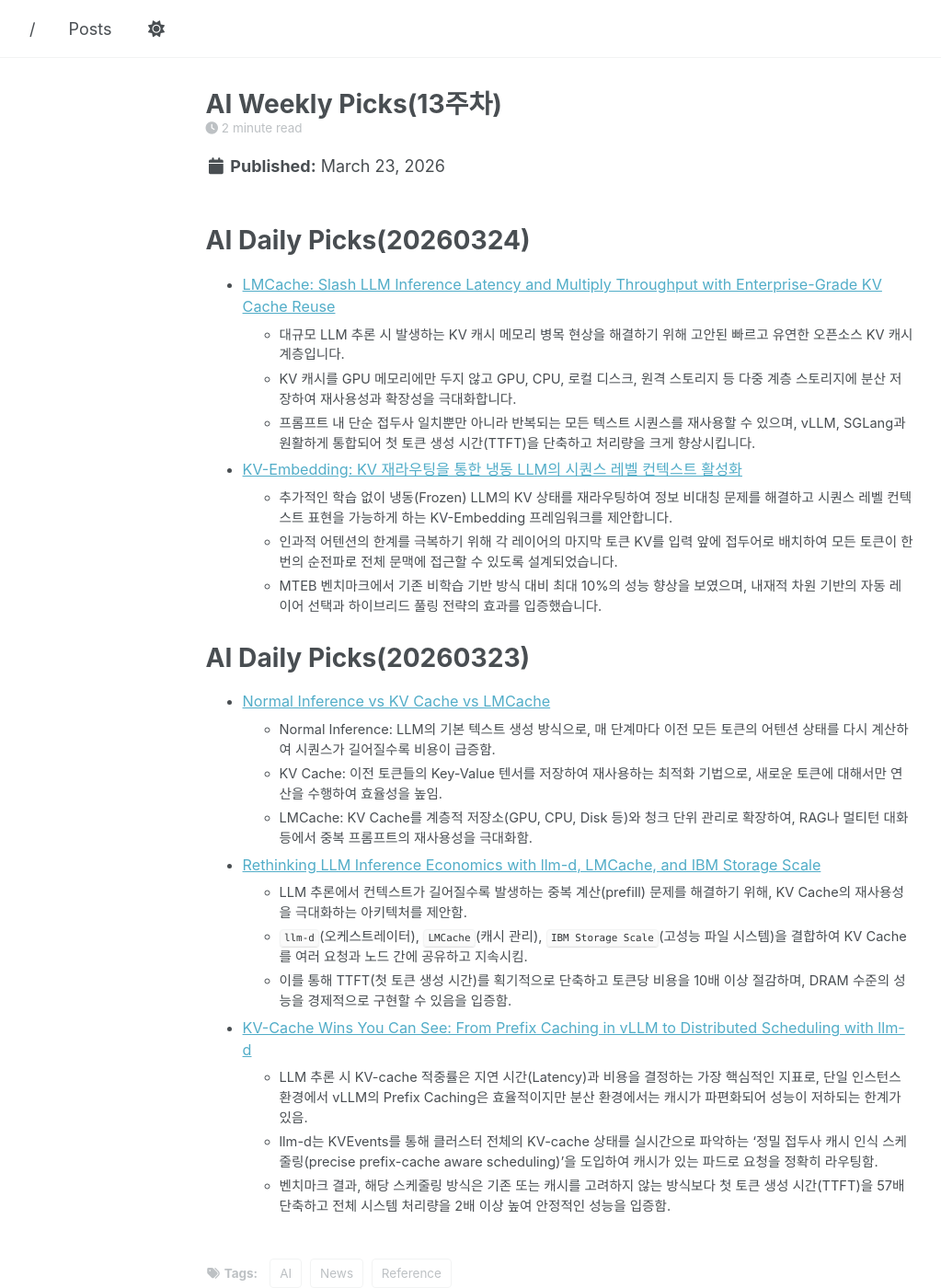
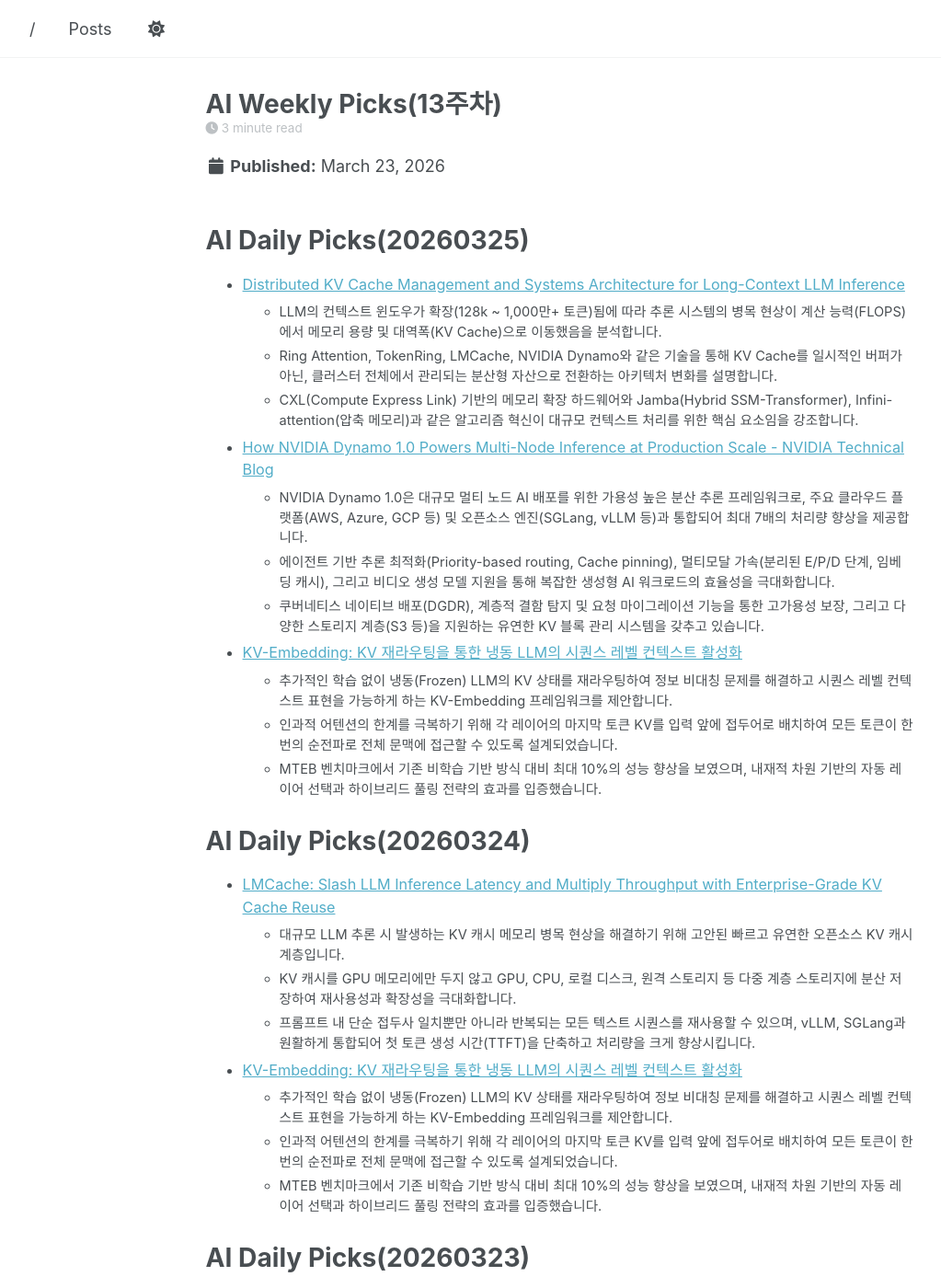
Before and after one commit to parameterfreak/parameterfreak.github.io, a Jekyll site: the page built from _posts/2026-03-23-ai-weekly-picks.md, in a window 1280 px wide and 1400 px high. Shown: the whole window at 92% size, without its empty margins (58-1081 px from the left). Built offline with Jekyll 4.4.1, drawn with Linux system fonts in a browser that asks for light colours; a script that is not in the unit is left out.

Commit message:
Add AI Daily Picks for March 25, 2026
Added AI Daily Picks for March 25, 2026, including articles on distributed KV cache management, NVIDIA Dynamo 1.0, and KV-Embedding.

```diff
--- a/_posts/2026-03-23-ai-weekly-picks.md
+++ b/_posts/2026-03-23-ai-weekly-picks.md
@@ -9,6 +9,23 @@
   - News
   - Reference
 ---
+
+# AI Daily Picks(20260325)
+
+* [Distributed KV Cache Management and Systems Architecture for Long-Context LLM Inference](https://uplatz.com/blog/distributed-kv-cache-management-and-systems-architecture-for-long-context-llm-inference/)
+  * LLM의 컨텍스트 윈도우가 확장(128k ~ 1,000만+ 토큰)됨에 따라 추론 시스템의 병목 현상이 계산 능력(FLOPS)에서 메모리 용량 및 대역폭(KV Cache)으로 이동했음을 분석합니다.
+  * Ring Attention, TokenRing, LMCache, NVIDIA Dynamo와 같은 기술을 통해 KV Cache를 일시적인 버퍼가 아닌, 클러스터 전체에서 관리되는 분산형 자산으로 전환하는 아키텍처 변화를 설명합니다.
+  * CXL(Compute Express Link) 기반의 메모리 확장 하드웨어와 Jamba(Hybrid SSM-Transformer), Infini-attention(압축 메모리)과 같은 알고리즘 혁신이 대규모 컨텍스트 처리를 위한 핵심 요소임을 강조합니다.
+
+* [How NVIDIA Dynamo 1.0 Powers Multi-Node Inference at Production Scale - NVIDIA Technical Blog](https://developer.nvidia.com/blog/nvidia-dynamo-1-production-ready/)
+  * NVIDIA Dynamo 1.0은 대규모 멀티 노드 AI 배포를 위한 가용성 높은 분산 추론 프레임워크로, 주요 클라우드 플랫폼(AWS, Azure, GCP 등) 및 오픈소스 엔진(SGLang, vLLM 등)과 통합되어 최대 7배의 처리량 향상을 제공합니다.
+  * 에이전트 기반 추론 최적화(Priority-based routing, Cache pinning), 멀티모달 가속(분리된 E/P/D 단계, 임베딩 캐시), 그리고 비디오 생성 모델 지원을 통해 복잡한 생성형 AI 워크로드의 효율성을 극대화합니다.
+  * 쿠버네티스 네이티브 배포(DGDR), 계층적 결함 탐지 및 요청 마이그레이션 기능을 통한 고가용성 보장, 그리고 다양한 스토리지 계층(S3 등)을 지원하는 유연한 KV 블록 관리 시스템을 갖추고 있습니다.
+
+* [KV-Embedding: KV 재라우팅을 통한 냉동 LLM의 시퀀스 레벨 컨텍스트 활성화](https://arxiv.org/abs/2601.01046)
+  * 추가적인 학습 없이 냉동(Frozen) LLM의 KV 상태를 재라우팅하여 정보 비대칭 문제를 해결하고 시퀀스 레벨 컨텍스트 표현을 가능하게 하는 KV-Embedding 프레임워크를 제안합니다.
+  * 인과적 어텐션의 한계를 극복하기 위해 각 레이어의 마지막 토큰 KV를 입력 앞에 접두어로 배치하여 모든 토큰이 한 번의 순전파로 전체 문맥에 접근할 수 있도록 설계되었습니다.
+  * MTEB 벤치마크에서 기존 비학습 기반 방식 대비 최대 10%의 성능 향상을 보였으며, 내재적 차원 기반의 자동 레이어 선택과 하이브리드 풀링 전략의 효과를 입증했습니다.
 
 # AI Daily Picks(20260324)
 
```
